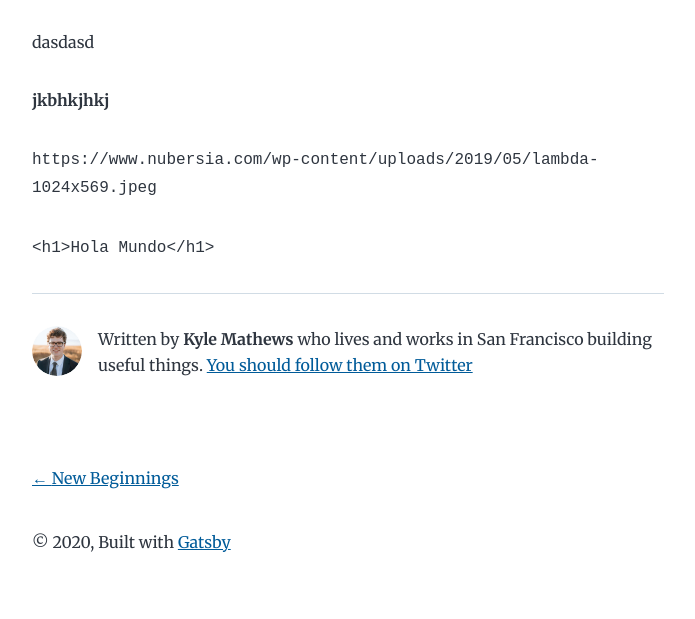
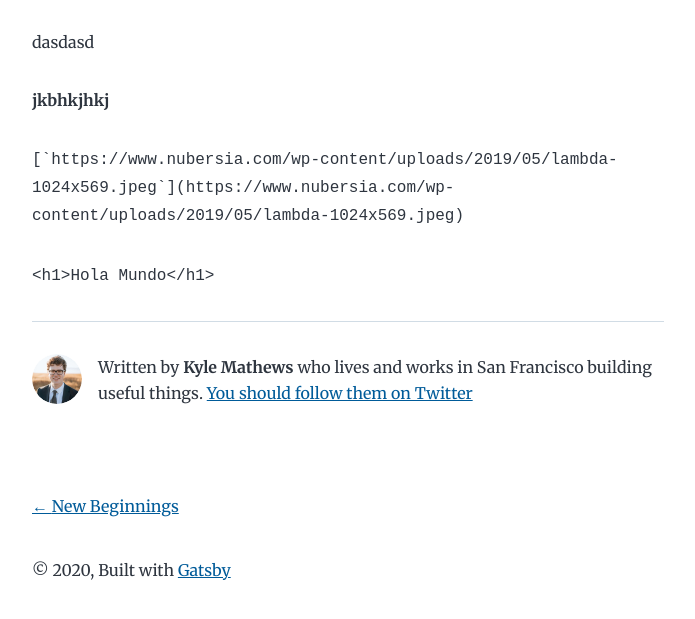
Before and after one commit to tripler123/gatsby-netlifyCMS-blog, a Gatsby site: page /2020-10-26-dadsasd/ in a window 1280 px wide. Shown: the part 211-830 px from the top of the page, without its empty margins (292-987 px from the left). Built offline with nearby package versions, Linux system fonts and the light colour scheme; Gatsby itself is replaced by a stand-in of ours.

Commit message:
Update Blog “2020-10-26-dadsasd”

```diff
--- a/content/blog/2020-10-26-dadsasd.md
+++ b/content/blog/2020-10-26-dadsasd.md
@@ -9,6 +9,6 @@
 
 
 
-`https://www.nubersia.com/wp-content/uploads/2019/05/lambda-1024x569.jpeg`
+``[`https://www.nubersia.com/wp-content/uploads/2019/05/lambda-1024x569.jpeg`](https://www.nubersia.com/wp-content/uploads/2019/05/lambda-1024x569.jpeg)``
 
 `<h1>Hola Mundo</h1>`
```
